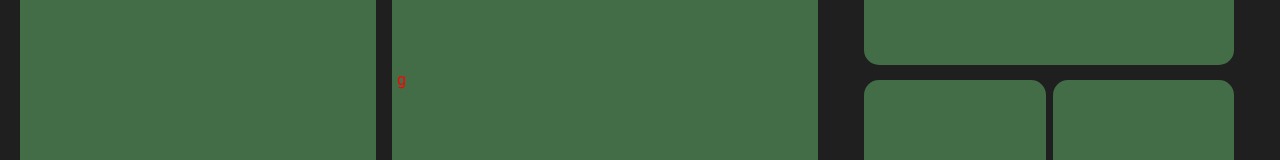
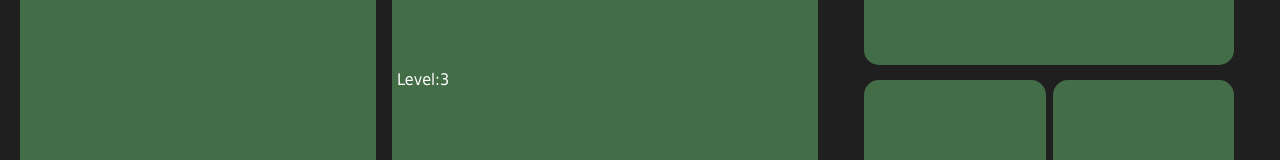
Before and after one commit to EvanBison/HabitHeroes, a React (Vite) app: page / in a window 1280 px wide. Shown: the part 401-561 px from the top of the page. Built offline with nearby package versions, Linux system fonts and the light colour scheme.

Commit message:
progress bar

```diff
--- a/src/views/Home/home.module.scss
+++ b/src/views/Home/home.module.scss
@@ -75,8 +75,22 @@
     grid-column:1/4;
     text-align: left;
 }
-.stat {
+.stat:before {
     color:red;
+}
+
+
+progress {
+    /* style rules */
+}
+progress::-webkit-progress-bar {
+/* style rules */
+}
+progress::-webkit-progress-value {
+/* style rules */
+}
+progress::-moz-progress-bar {
+/* style rules */
 }
 
 
--- a/src/views/Home/index.tsx
+++ b/src/views/Home/index.tsx
@@ -36,7 +36,7 @@ export default function Home() {
 							<div>b6</div>
 						</div>
 						<div className={styles.stats}>
-							<p className={styles.stat}>g</p>
+							<p className={styles.stat}>Level:3</p>
 						</div>
 					</div>
 					<div className={styles.bottomBox}>
```
